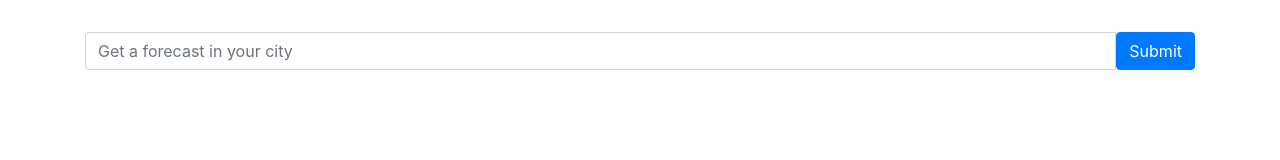
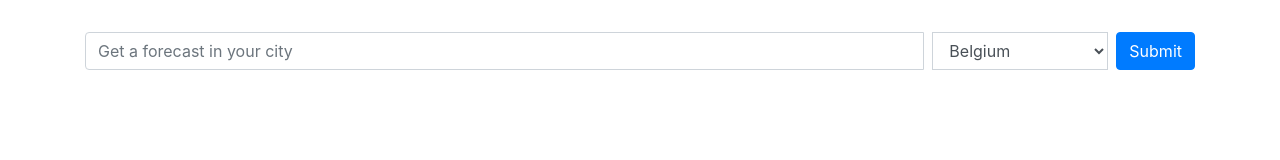
Before and after one commit to MKA1500/Weather-App-React-Redux, a React (Create React App) app: page / in a window 1280 px wide. Shown: the top 160 px of the page. Built offline with nearby package versions, Linux system fonts and the light colour scheme.

Commit message:
api request with axios

```diff
--- a/package.json
+++ b/package.json
@@ -6,6 +6,7 @@
     "@testing-library/jest-dom": "^5.16.5",
     "@testing-library/react": "^13.4.0",
     "@testing-library/user-event": "^13.5.0",
+    "axios": "^0.27.2",
     "react": "^18.2.0",
     "react-dom": "^18.2.0",
     "react-redux": "^8.0.2",
--- /dev/null
+++ b/src/containers/SearchBar.css
@@ -0,0 +1,5 @@
+.country-code-field {
+    max-width: 11rem;
+    margin-left: 0.5rem !important;
+    margin-right: 0.5rem;
+}
--- a/src/containers/SearchBar.js
+++ b/src/containers/SearchBar.js
@@ -1,18 +1,32 @@
 import React, { Component } from 'react';
+import './SearchBar.css';
 
 export default class SearchBar extends Component {
     constructor(props) {
         super(props);
 
-        this.state = { term: '' }
+        this.state = {
+            city: '',
+            countryCode: ''
+        };
 
-        this.onInputChange = this.onInputChange.bind(this);
+        this.onCityInputChange = this.onCityInputChange.bind(this);
+        this.onCountryCodeInputChange = this.onCountryCodeInputChange.bind(this);
         this.onFormSubmit = this.onFormSubmit.bind(this);
     }
 
-    onInputChange(event) {
-        console.log(event.target.value);
-        this.setState({ term: event.target.value });
+    onCityInputChange(event) {
+        this.setState(
+            { city: event.target.value },
+            () => console.log(this.state)
+        );
+    }
+
+    onCountryCodeInputChange(event) {
+        this.setState(
+            { countryCode: event.target.value },
+            () => console.log(this.state)
+        );
     }
 
     onFormSubmit(event) {
@@ -30,8 +44,25 @@ export default class SearchBar extends Component {
                 <input
                     placeholder="Get a forecast in your city"
                     className="form-control"
-                    value={this.state.term}
-                    onChange={this.onInputChange} />
+                    value={this.state.city}
+                    onChange={this.onCityInputChange} />
+                <select
+                    placeholder="Country code"
+                    className="form-control country-code-field"
+                    value={this.state.countryCode}
+                    onChange={this.onCountryCodeInputChange}>
+                    <option value="be">Belgium</option>
+                    <option value="br">Brazil</option>
+                    <option value="cz">Czechia</option>
+                    <option value="de">Germany</option>
+                    <option value="in">India</option>
+                    <option value="il">Israel</option>
+                    <option value="nl">Netherlands</option>
+                    <option value="pl">Poland</option>
+                    <option value="ua">Ukraine</option>
+                    <option value="uk">United Kingdom</option>
+                    <option value="us">United States</option>
+                </select>
                 <button
                     className="btn btn-primary"
                     type="submit">Submit</button>
```
Also changed, not shown: src/actions/index.js (+8 -2 lines), 1 other file (tests, documents, lock files or other folders).
